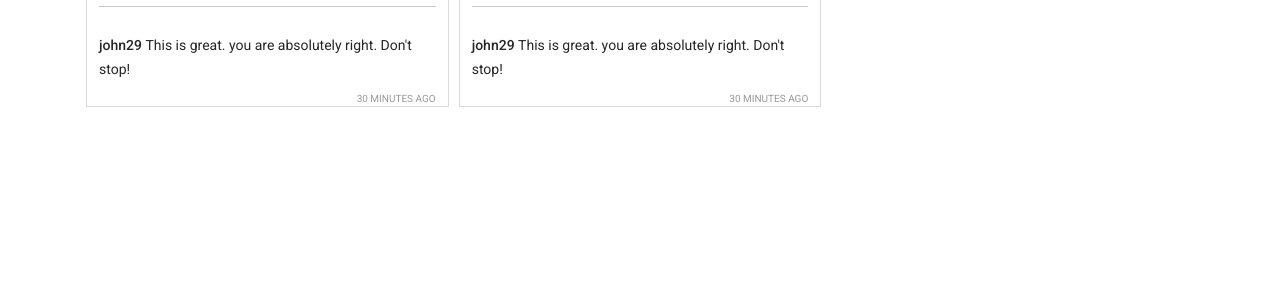
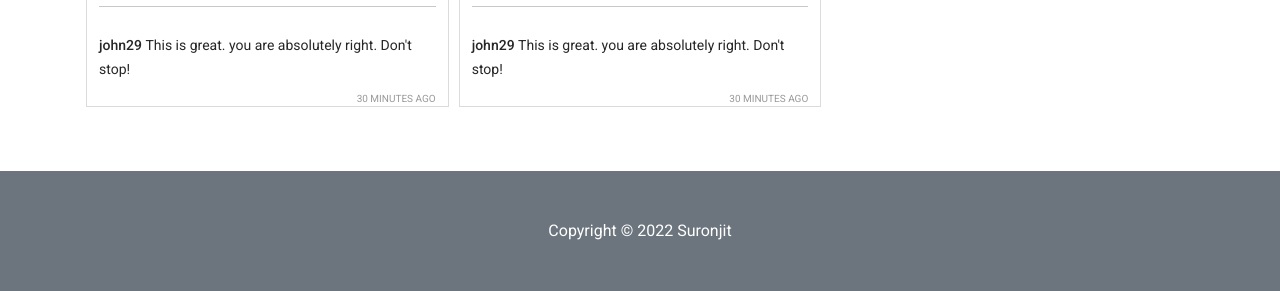
Before and after one commit to suronjit797/insta-sohor, a plain HTML site: page index.html in a window 1280 px wide. Shown: the part 1425-1716 px from the top of the page. Before the commit the page ends 1548 px from the top, so only its background shows below. Drawn offline with nearby package versions, Linux system fonts and the light colour scheme.

Commit message:
footer set

```diff
--- a/index.html
+++ b/index.html
@@ -77,7 +77,9 @@
                 <h1>Reported posts</h1>
             </div>
         </main>
-        <footer></footer>
+        <footer class="py-5 bg-secondary mt-5 text-center text-white">
+            Copyright © 2022 Suronjit
+        </footer>
 
         <!-- add javascript  file  -->
         <script src="./js/app.js"></script>
--- a/js/app.js
+++ b/js/app.js
@@ -23,7 +23,6 @@ const addToLiked = (id) => {
 
 const reportPost = (id) => {
   reportedPostsId.push(id);
-  console.log(remainingPosts)
   remainingPosts = posts.filter((post) => !reportedPostsId.includes(post.id));
   showPosts(remainingPosts);
 };
```
